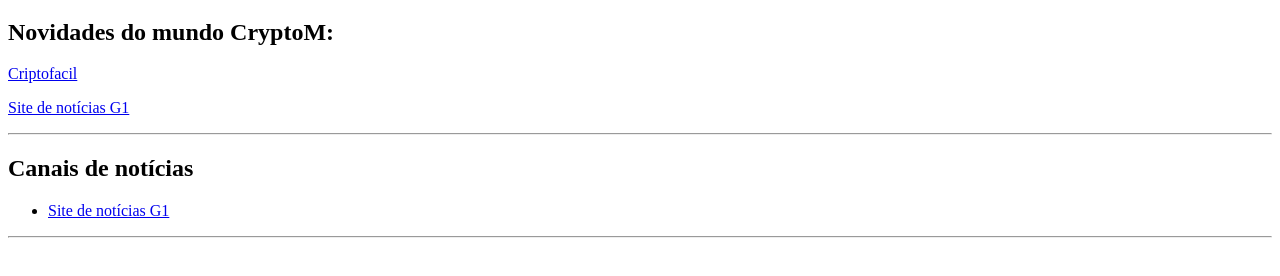
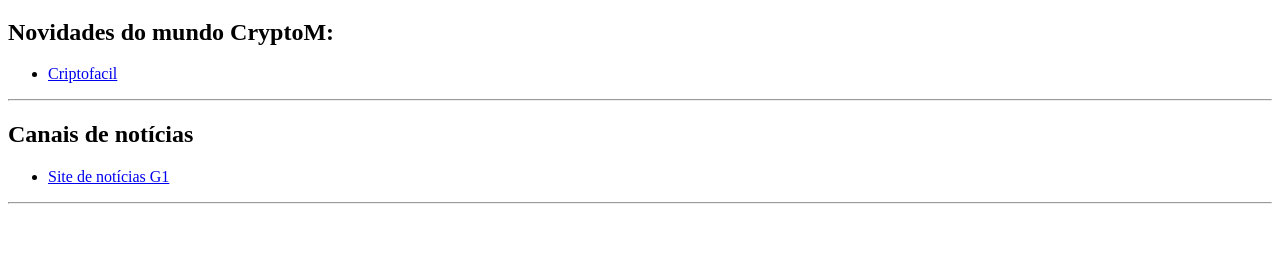
Before and after one commit to rogerman2br/Ola-Mundo-Teste-GIT1, a plain HTML site: page site-exemplo/index.html in a window 1280 px wide. Shown: the part 340-616 px from the top of the page. Drawn offline with Linux system fonts and the light colour scheme.

Commit message:
Update index.html

```diff
--- a/site-exemplo/index.html
+++ b/site-exemplo/index.html
@@ -20,10 +20,9 @@
         <h1>News</h1>
     <p>
         <h2>Novidades do mundo CryptoM:</h2>
-        <a href="https://www.criptofacil.com" target="_blank" rel="external">Criptofacil</a>
-        <p>
-            <a href="https://g1.globo.com" target="_blank rel="external">Site de notícias G1</a>
-        </p>
+            <ul>
+            <li><a href="https://www.criptofacil.com" target="_blank" rel="external">Criptofacil</a></li>
+            </ul>
     </p>
     <hr>
     <p>
@@ -31,10 +30,7 @@
         <ul>
             <li><a href="https://g1.globo.com" target="_blank rel="external">Site de notícias G1</a></li>
         </ul>
-
-
     </p>
     <hr>
-
 </body>
 </html>
```
